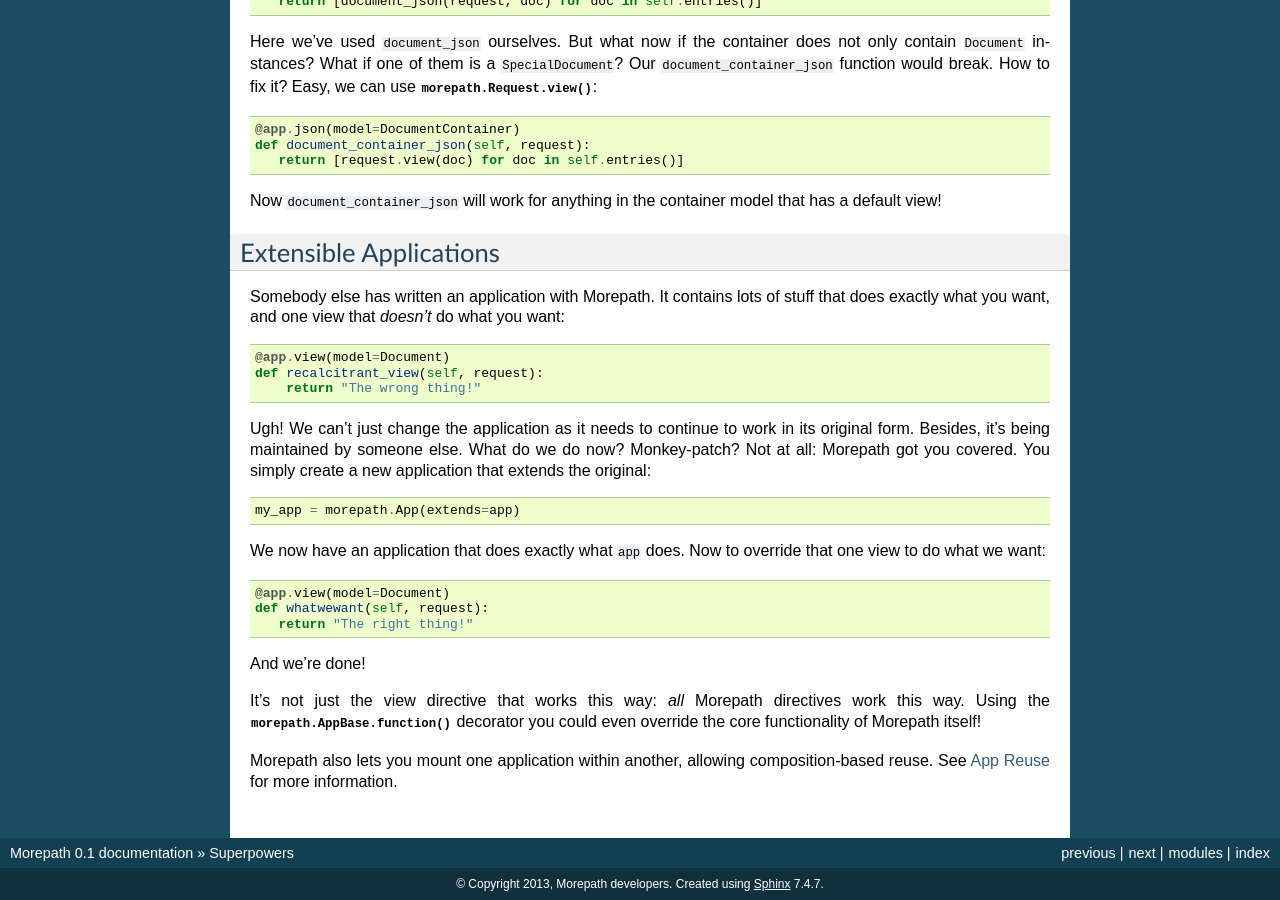
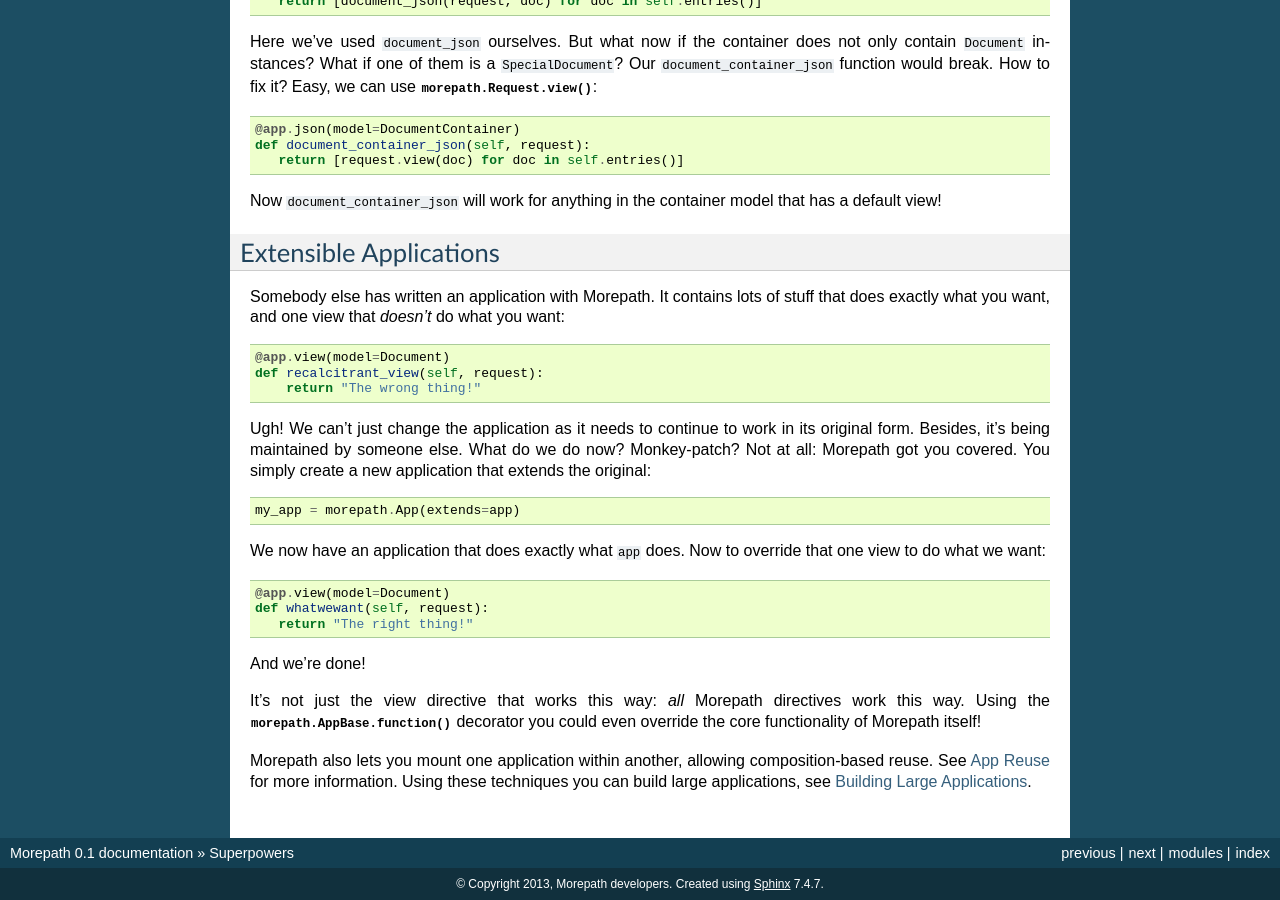
Before and after one commit to morepath/morepath, a Sphinx documentation site: the page built from doc/superpowers.rst, in a window 1280 px wide and 900 px high, scrolled down 1787 px. Built offline with Sphinx 7.4.7, drawn with Linux system fonts in a browser that asks for light colours.

Commit message:
You can build large apps with morepath.

```diff
--- a/doc/superpowers.rst
+++ b/doc/superpowers.rst
@@ -158,4 +158,6 @@ decorator you could even override the core functionality of Morepath
 itself!
 
 Morepath also lets you mount one application within another, allowing
-composition-based reuse. See :doc:`app_reuse` for more information.
+composition-based reuse. See :doc:`app_reuse` for more
+information. Using these techniques you can build large applications,
+see :doc:`building_large_applications`.
```
